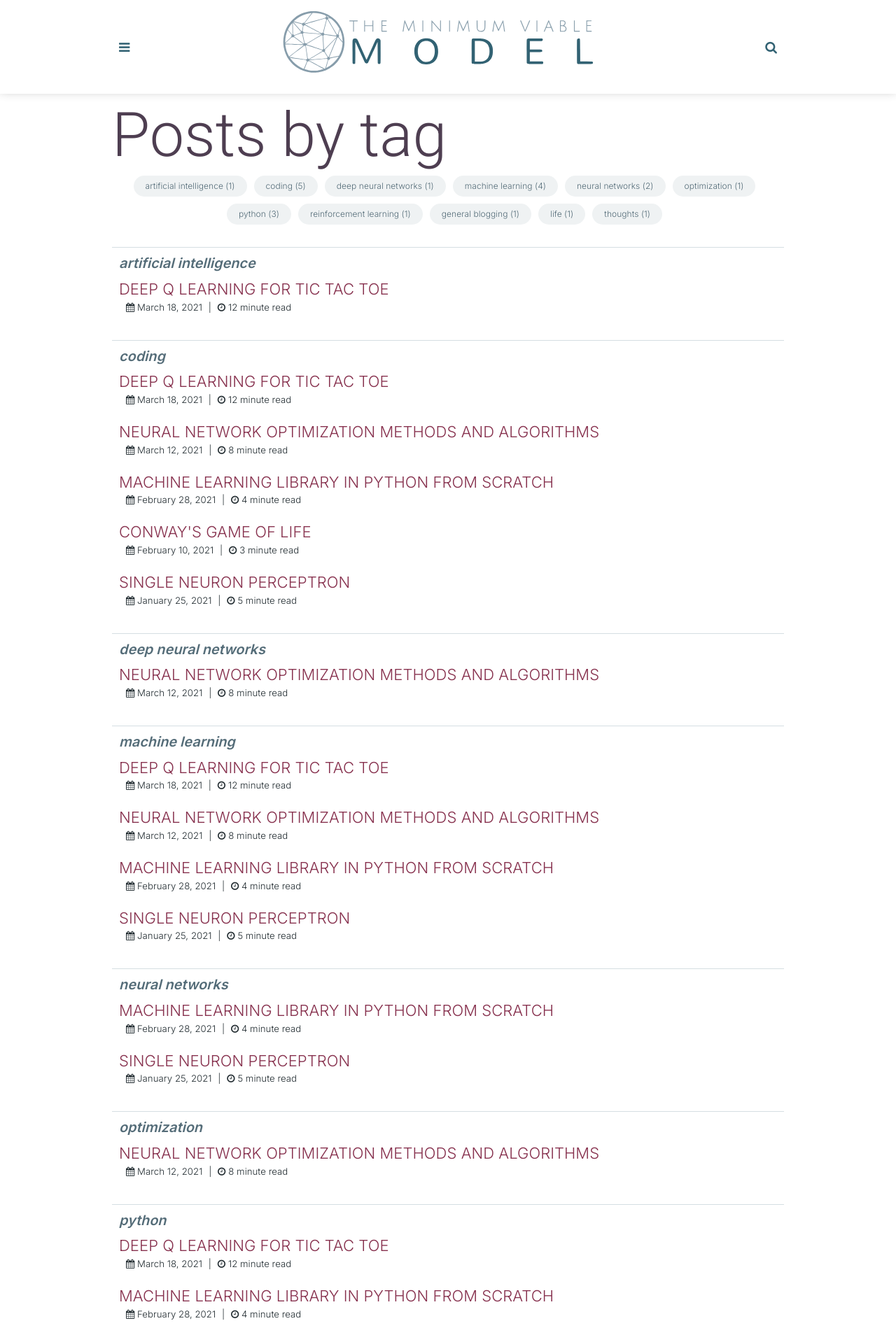
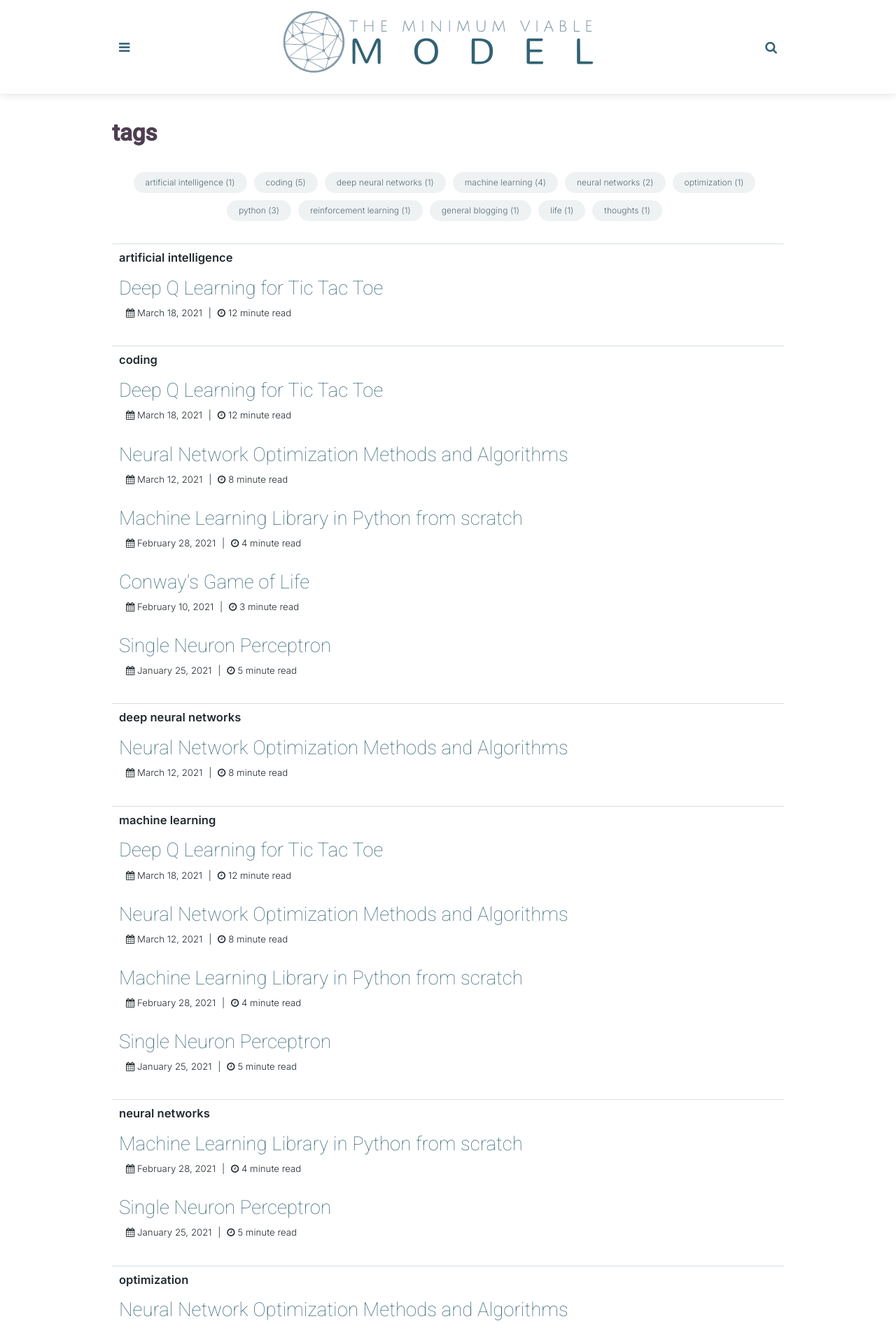
Before and after one commit to the-mvm/the-mvm.github.io, a Jekyll site: the page built from _pages/tags.html, in a window 1280 px wide. Shown: the top 1898 px of the page at 70% size. Built offline with Jekyll 4.4.1, drawn with Linux system fonts in a browser that asks for light colours.

Commit message:
changed styling in tags page.

```diff
--- a/_pages/tags.html
+++ b/_pages/tags.html
@@ -5,7 +5,7 @@ permalink: /tags/
 ---
 {% include get-site-tags.html %}
 <section class="blog-tags">
-  <h1>Posts by tag</h1>
+  <h2>tags</h2>
   {% include tag_cloud.html %}
   <div class="tags-page-content">
   {% for item in (0..site.tags.size) %}{% unless forloop.last %}
--- a/assets/css/main.css
+++ b/assets/css/main.css
@@ -1670,13 +1670,10 @@ div.tag-cloud{
 }
 .list-group-title {
   margin-bottom:5px;
-  color:var(--grey1);
-  font-size:.9em;
-  font-style: italic;
-}
-
+  font-size:.75em;
+}
 .list-group-title a {
-    color: var(--grey1);
+    color: var(--text);
     text-transform: lowercase;
     font-weight:var(--font1-bold);
 }
@@ -1685,14 +1682,15 @@ div.tag-cloud{
 }
 .list-item a {
     display: block;
-    color: var(--red);
     text-decoration: none;
-    text-transform: uppercase;
-    line-height: 1.3;
+    color:var(--blue);
+    font-size:1.25em;
+    font-weight: var(--font2-light);
+    font-family:var(--font2)
 }
 .list-item a:hover {
     text-decoration: underline;
-    opacity: .8;
+    text-decoration-color:var(--grey4);
 }
 .post:not(:last-child) {
     border-bottom: 1px solid var(--grey4);
```
